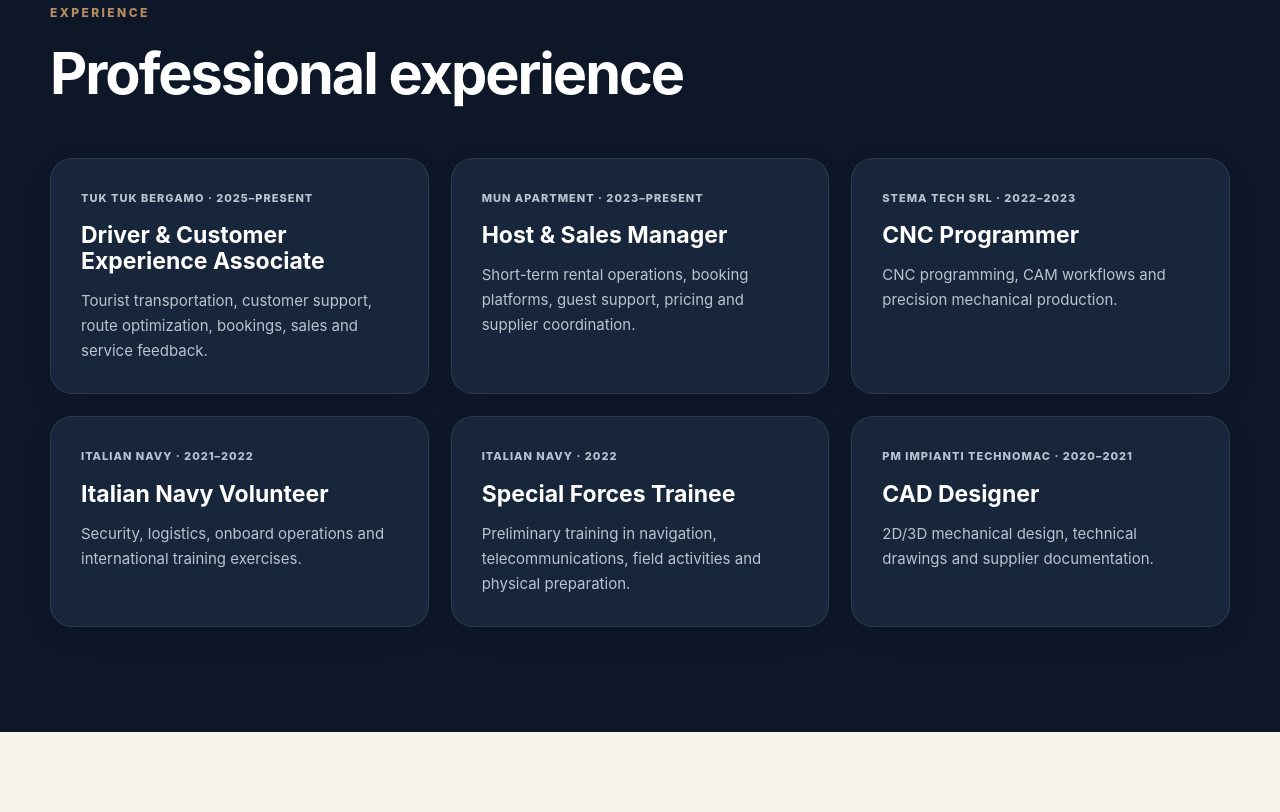
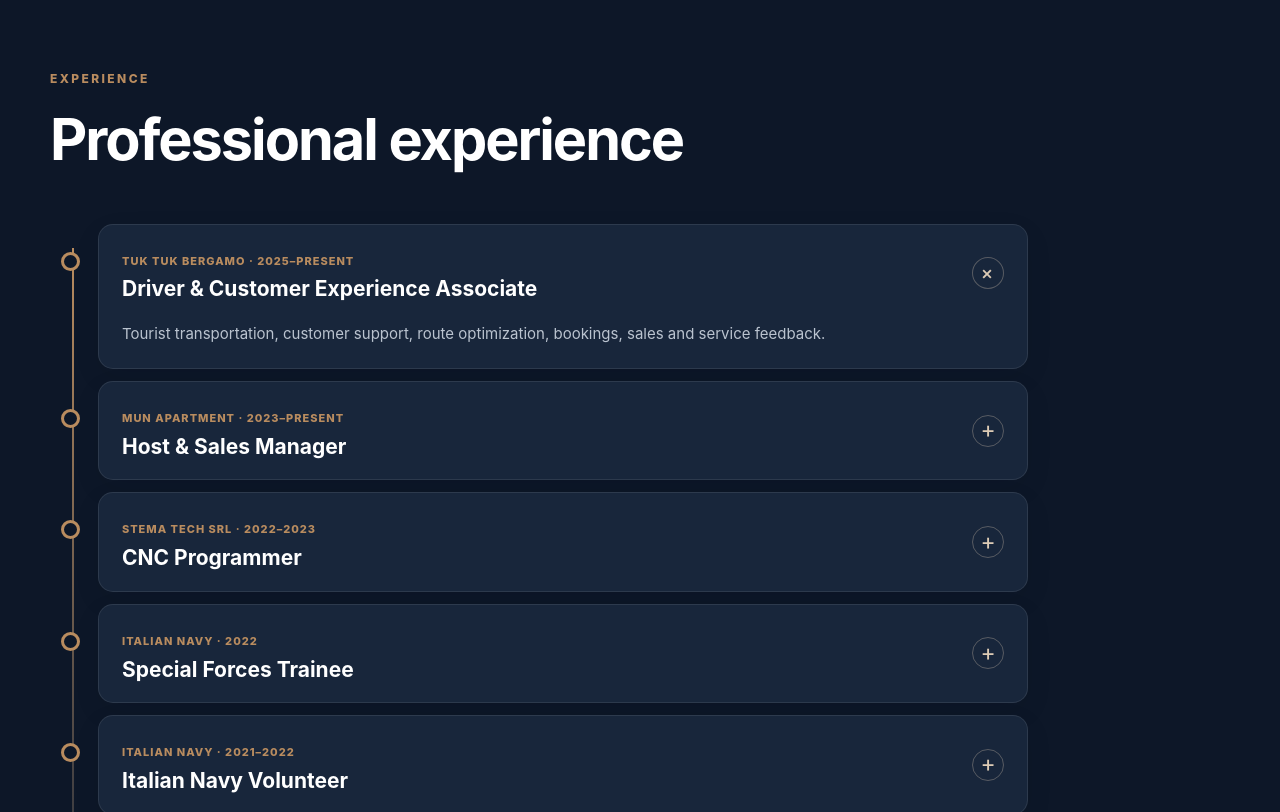
Before and after one commit to lorenzocicogna/lorenzo-portfolio, a plain HTML site: page index.html in a window 1280 px wide. Shown: the part 1988-2800 px from the top of the page. Drawn offline with Linux system fonts and the light colour scheme.

Commit message:
Integrate recruiter and interactive portfolio features on index.html

```diff
--- a/index.html
+++ b/index.html
@@ -41,6 +41,7 @@
   <link rel="stylesheet" href="assets/css/style.css" />
   <link rel="stylesheet" href="assets/css/guida-portfolio.css?v=1" />
   <link rel="stylesheet" href="assets/css/navigation-ux.css?v=1" />
+  <link rel="stylesheet" href="assets/css/portfolio-plus.css?v=1" />
 </head>
 
 <body data-page="home">
@@ -192,54 +193,31 @@
           <h2 data-i18n="experienceTitle">Professional experience</h2>
         </div>
 
-        <div class="cards experience-grid">
-          <article class="card reveal">
-            <p class="card-meta">Tuk Tuk Bergamo · 2025–Present</p>
-            <h3 data-i18n="exp1Title">Driver & Customer Experience Associate</h3>
-            <p data-i18n="exp1Text">
-              Tourist transportation, customer support, route optimization, bookings, sales and service feedback.
-            </p>
-          </article>
-
-          <article class="card reveal">
-            <p class="card-meta">MUN Apartment · 2023–Present</p>
-            <h3 data-i18n="exp2Title">Host & Sales Manager</h3>
-            <p data-i18n="exp2Text">
-              Short-term rental operations, booking platforms, guest support, pricing and supplier coordination.
-            </p>
-          </article>
-
-          <article class="card reveal">
-            <p class="card-meta">STEMA TECH SRL · 2022–2023</p>
-            <h3 data-i18n="exp3Title">CNC Programmer</h3>
-            <p data-i18n="exp3Text">
-              CNC programming, CAM workflows and precision mechanical production.
-            </p>
-          </article>
-
-          <article class="card reveal">
-            <p class="card-meta">Italian Navy · 2021–2022</p>
-            <h3 data-i18n="exp4Title">Italian Navy Volunteer</h3>
-            <p data-i18n="exp4Text">
-              Security, logistics, onboard operations and international training exercises.
-            </p>
-          </article>
-
-          <article class="card reveal">
-            <p class="card-meta">Italian Navy · 2022</p>
-            <h3 data-i18n="exp5Title">Special Forces Trainee</h3>
-            <p data-i18n="exp5Text">
-              Preliminary training in navigation, telecommunications, field activities and physical preparation.
-            </p>
-          </article>
-
-          <article class="card reveal">
-            <p class="card-meta">PM Impianti Technomac · 2020–2021</p>
-            <h3 data-i18n="exp6Title">CAD Designer</h3>
-            <p data-i18n="exp6Text">
-              2D/3D mechanical design, technical drawings and supplier documentation.
-            </p>
-          </article>
+        <div class="cards experience-grid px-timeline">
+          <details class="card px-timeline-item" open>
+              <summary><span><span class="card-meta">Tuk Tuk Bergamo · 2025–Present</span><h3 data-i18n="exp1Title">Driver & Customer Experience Associate</h3></span><span class="px-detail-icon" aria-hidden="true">+</span></summary>
+              <p data-i18n="exp1Text">Tourist transportation, customer support, route optimization, bookings, sales and service feedback.</p>
+            </details>
+          <details class="card px-timeline-item">
+              <summary><span><span class="card-meta">MUN Apartment · 2023–Present</span><h3 data-i18n="exp2Title">Host & Sales Manager</h3></span><span class="px-detail-icon" aria-hidden="true">+</span></summary>
+              <p data-i18n="exp2Text">Short-term rental operations, booking platforms, guest support, pricing and supplier coordination.</p>
+            </details>
+          <details class="card px-timeline-item">
+              <summary><span><span class="card-meta">STEMA TECH SRL · 2022–2023</span><h3 data-i18n="exp3Title">CNC Programmer</h3></span><span class="px-detail-icon" aria-hidden="true">+</span></summary>
+              <p data-i18n="exp3Text">CNC programming, CAM workflows and precision mechanical production.</p>
+            </details>
+          <details class="card px-timeline-item">
+              <summary><span><span class="card-meta">Italian Navy · 2022</span><h3 data-i18n="exp5Title">Special Forces Trainee</h3></span><span class="px-detail-icon" aria-hidden="true">+</span></summary>
+              <p data-i18n="exp5Text">Preliminary training in navigation, telecommunications, field activities and physical preparation.</p>
+            </details>
+          <details class="card px-timeline-item">
+              <summary><span><span class="card-meta">Italian Navy · 2021–2022</span><h3 data-i18n="exp4Title">Italian Navy Volunteer</h3></span><span class="px-detail-icon" aria-hidden="true">+</span></summary>
+              <p data-i18n="exp4Text">Security, logistics, onboard operations and international training exercises.</p>
+            </details>
+          <details class="card px-timeline-item">
+              <summary><span><span class="card-meta">PM Impianti Technomac · 2020–2021</span><h3 data-i18n="exp6Title">CAD Designer</h3></span><span class="px-detail-icon" aria-hidden="true">+</span></summary>
+              <p data-i18n="exp6Text">2D/3D mechanical design, technical drawings and supplier documentation.</p>
+            </details>
         </div>
       </div>
     </section>
@@ -401,6 +379,7 @@
   <script src="assets/js/script.js" defer></script>
   <script src="assets/js/guida-portfolio.js?v=1" defer></script>
   <script src="assets/js/navigation-ux.js?v=1" defer></script>
+  <script src="assets/js/portfolio-plus.js?v=1" defer></script>
 
 </body>
 </html>
```
